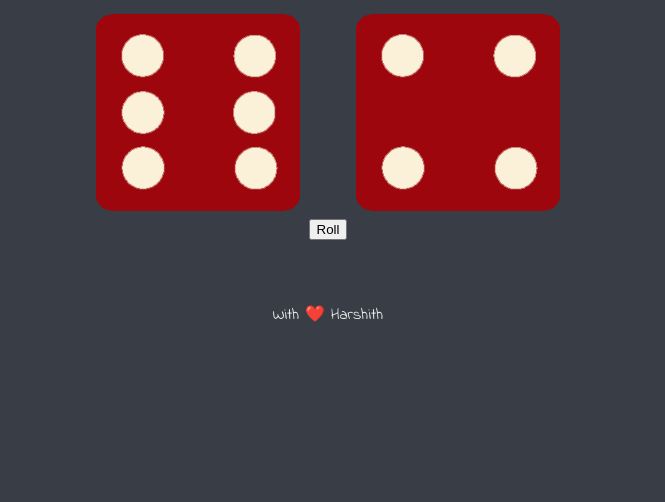
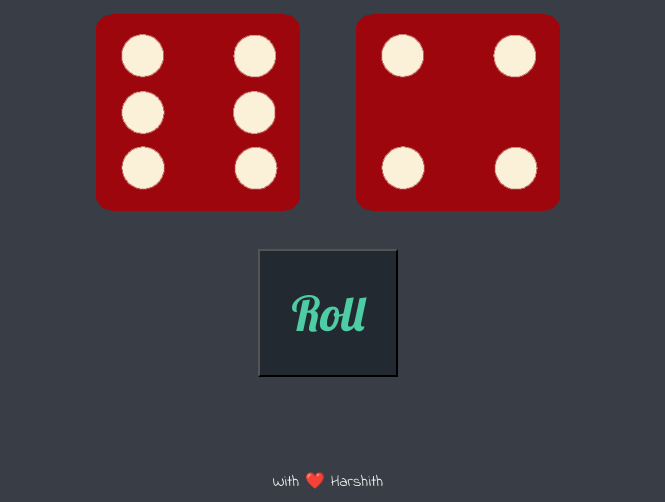
Before and after one commit to theharshithh/diceGame, a plain HTML site: page index.html in a window 1280 px wide. Shown: the part 321-823 px from the top of the page, without its empty margins (312-977 px from the left). Before the commit the page ends 800 px from the top, so only its background shows below. Drawn offline with Linux system fonts and the light colour scheme.

Commit message:
Update styles.css

```diff
--- a/styles.css
+++ b/styles.css
@@ -5,6 +5,18 @@
 }
 .hidden {
   visibility: hidden;
+}
+.btn {
+  margin:auto;
+}
+button {
+  margin: 30px;
+  padding:2rem;
+  font-family: 'Lobster', cursive;
+  text-shadow: 5px 0 #232931;
+  font-size: 3rem;
+  color: #4ECCA3;
+  background-color: #232931;
 }
 span {
   font-size: 2rem;
```
